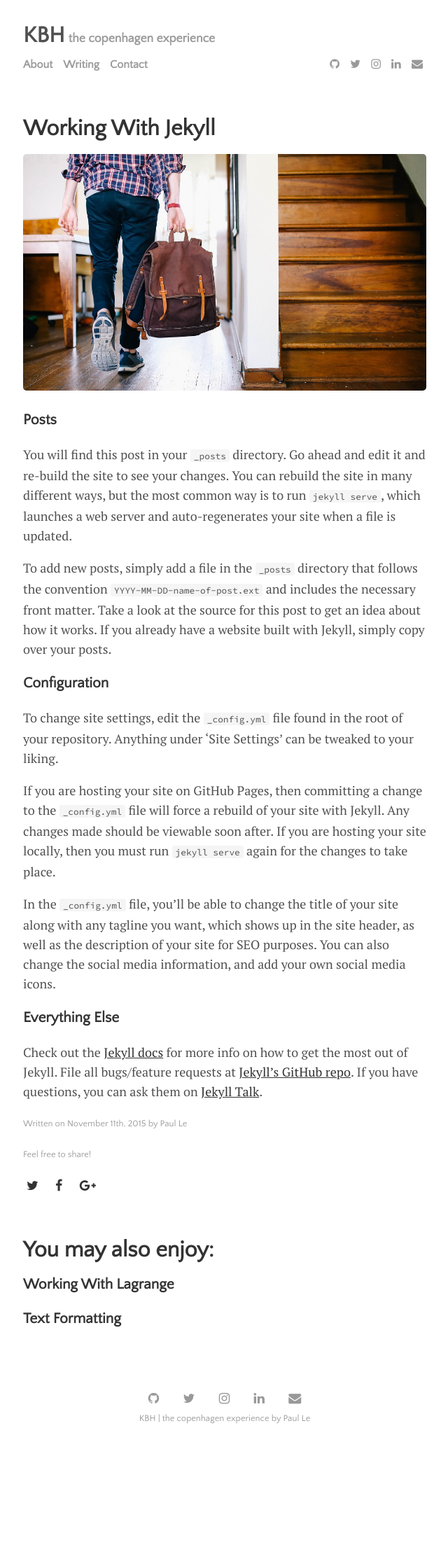
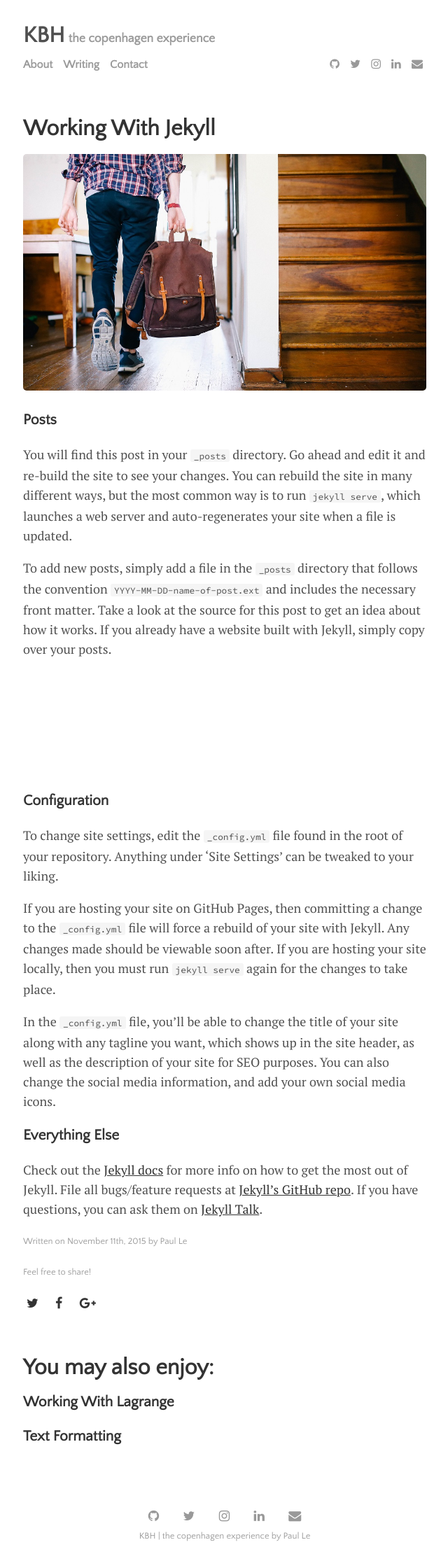
Before and after one commit to JohnnyFBeat/johnnyfbeat.github.io, a Jekyll site: the page built from _posts/2015-11-11-Working-With-Jekyll.md, in a window 1280 px wide. Shown: the whole page at 70% size, without its empty margins (319-959 px from the left). Built offline with Jekyll 4.4.1, drawn with Linux system fonts in a browser that asks for light colours; nearby versions of some CDN libraries; before the commit the page ends 2072 px from its top, so only the background shows below that.

Commit message:
Updated 2015-11-11-Working-With-Jekyll.md

```diff
--- a/_posts/2015-11-11-Working-With-Jekyll.md
+++ b/_posts/2015-11-11-Working-With-Jekyll.md
@@ -21,6 +21,8 @@ To add new posts, simply add a file in the `_posts` directory that follows the c
 
 
 
+<div id="map" class="map leaflet-container" style="height: 150px; position:relative;">
+</div>
 
 
 ### Configuration
```
